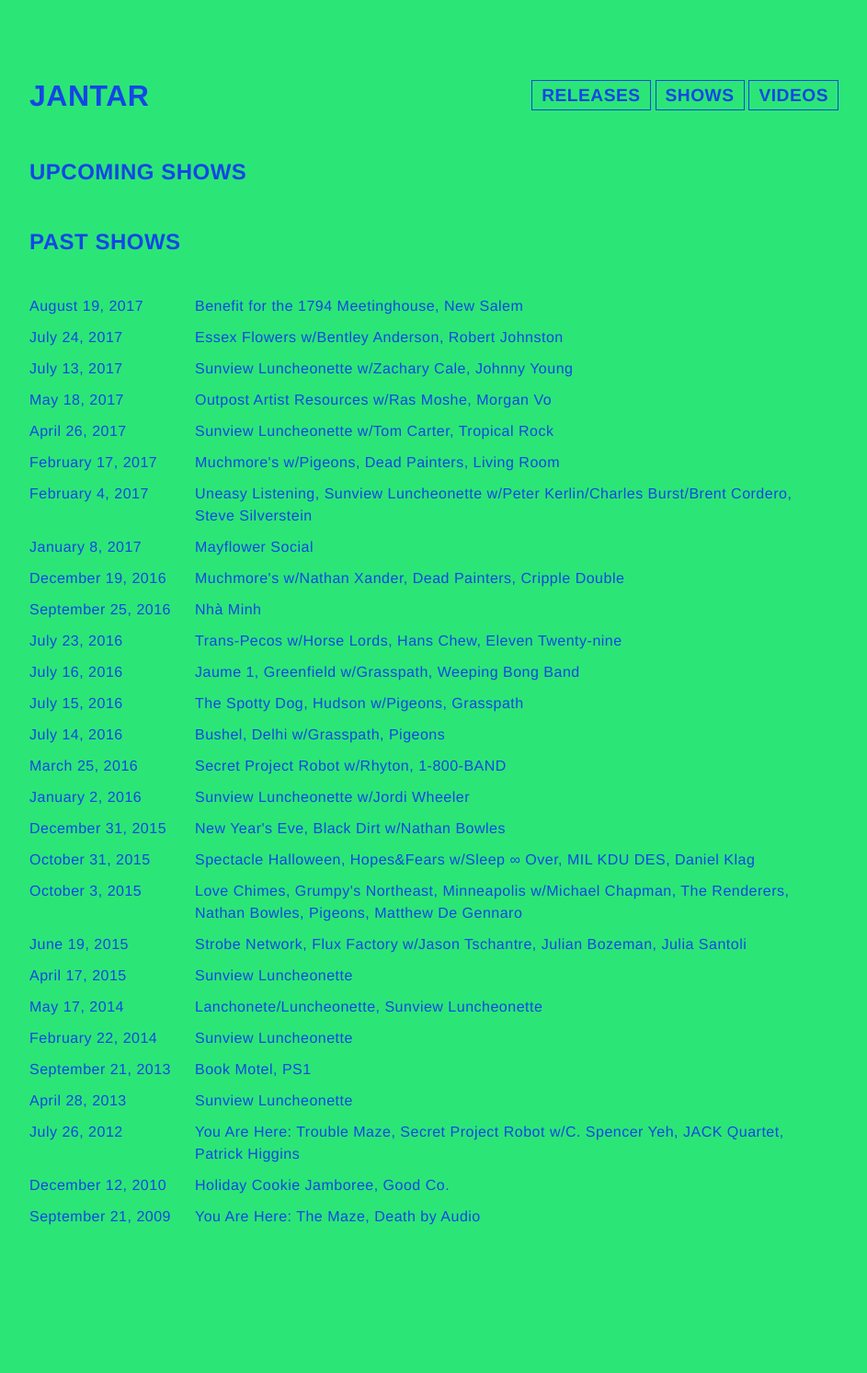
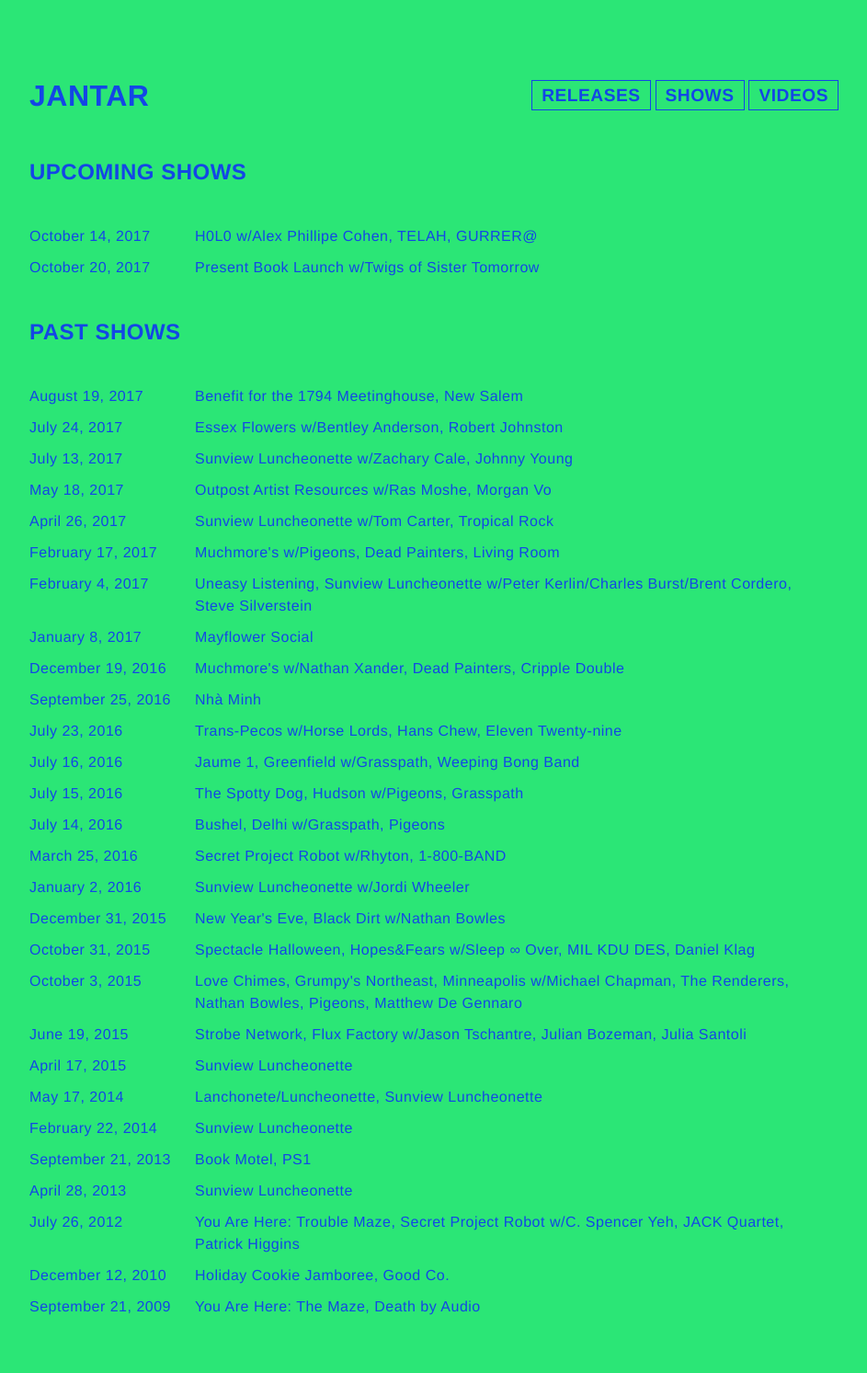
Before and after one commit to kirsten/thejantar.com, a Jekyll site: the page built from shows.html, in a window 1280 px wide. Shown: the whole page at 92% size, without its empty margins (168-1111 px from the left). Built offline with Jekyll 4.4.1, drawn with Linux system fonts in a browser that asks for light colours; before the commit the page ends 1395 px from its top, so only the background shows below that.

Commit message:
Add October shows

```diff
--- a/_data/shows.yml
+++ b/_data/shows.yml
@@ -1,3 +1,11 @@
+- date:  2017-10-20 19:00:00
+  title: "Present Book Launch w/Twigs of Sister Tomorrow"
+  link: "https://www.facebook.com/events/2071631473064888/"
+
+- date:  2017-10-14 19:00:00
+  title: "H0L0 w/Alex Phillipe Cohen, TELAH, GURRER@"
+  link: "https://www.facebook.com/events/276312346207720/"
+
 - date:  2017-08-19 12:30:00
   title: "Benefit for the 1794 Meetinghouse, New Salem"
   link:  "https://www.facebook.com/events/1395219290592211/"
```
